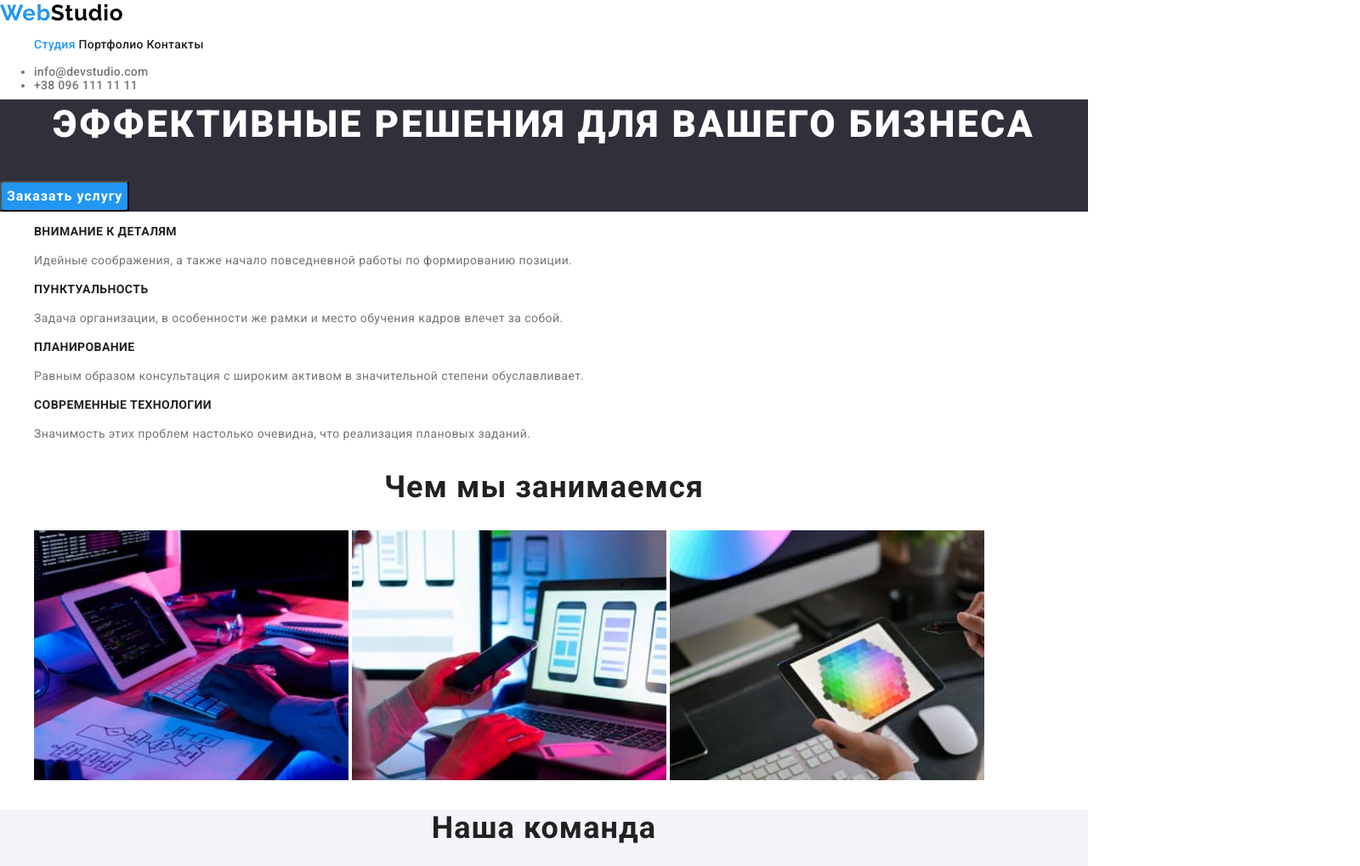
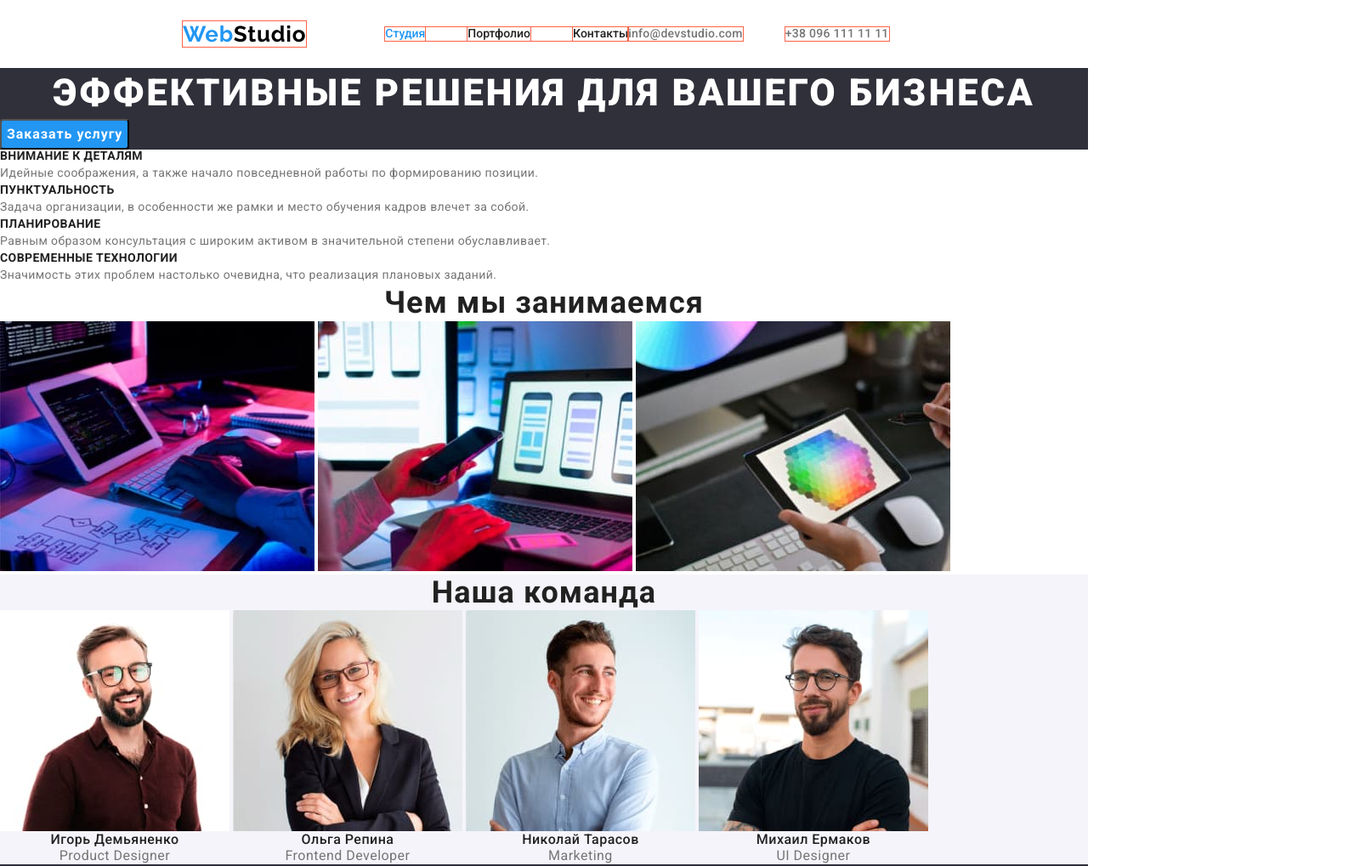
Before and after one commit to Dimikom/goit-markup-hw-03, a plain HTML site: page index.html in a window 1280 px wide. Shown: the top 1019 px of the page at 85% size, 1600 px wide, since content can reach past the window. Drawn offline with nearby package versions, Linux system fonts and the light colour scheme.

Commit message:
Проработана часть хедера
Хедер на index

```diff
--- a/css/styles.css
+++ b/css/styles.css
@@ -29,20 +29,50 @@ body {
 body a {
   text-decoration: none;
 }
+img {
+  display: block;
+}
+h1,
+h2,
+h3,
+h4,
+h5,
+h6,
+p {
+  margin: 0;
+}
+ul,
+ol {
+  margin: 0;
+  padding: 0;
+}
 .link {
   text-decoration: none;
 }
 .list {
   list-style: none;
 }
+
 .address {
   font-style: normal;
 }
 .current {
 }
+/*общий вспомогательный класс
+для центрирования и ограничения контента по ширине*/
+.container {
+  margin-left: auto;
+  margin-right: auto;
+  width: 1200px;
+  padding-left: 20px;
+  padding-right: 20px;
+  outline: 1px solid tomato;
+}
 /*=========HEADER========*/
 .topline {
-  width: 1600px;
+  display: flex; /*располагает єлементы хедера в строку*/
+  align-items: center;
+  width: 1200px;
   height: 80px;
   left: 0px;
   top: 0px;
@@ -55,6 +85,9 @@ body a {
   font-size: 26px;
   line-height: 1.19;
   letter-spacing: 0.03em;
+  margin-right: 93px;
+  margin-left: 215px;
+  outline: 1px solid tomato;
 }
 .web {
   color: rgb(33, 150, 243);
@@ -62,9 +95,10 @@ body a {
 .menu-nav {
   color: var(--title-text-color);
   font-weight: 500;
-  font-size: 14px;
+  font-size: 0;
   line-height: 1.14;
   letter-spacing: 0.02em;
+  outline: 1px solid tomato;
 }
 .menu-nav .link.current {
   color: var(--accent-color);
@@ -73,17 +107,33 @@ body a {
   color: var(--title-text-color);
 }
 .menu-nav li {
-  display: inline-block; /* Отображает меню как строчный элемент */
+  outline: 1px solid tomato;
+  display: inline-block; /*Отображает меню как строчный элемент */
+  font-size: 14px;
+  /*margin-right: 50px; задает отступ между студия-портфолио-конт 50пх*/
 }
+
+.mnav-item + .mnav-item {
+  margin-left: 50px; /* задает левый margin для меню нав кроме первого ли*/
+}
+/* menu-nav-item:not (:last-child) {
+  margin-right: 50px;} */
+
 .menu-nav a:hover,
 .menu-nav a:focus {
   color: var(--accent-color);
 }
+.header-mail-tel {
+  list-style: none;
+  display: flex;
+}
 .contact-email {
+  outline: 1px solid tomato;
   font-weight: 500;
   font-size: 14px;
   line-height: 1.14;
   letter-spacing: 0.02em;
+  margin-right: 50px;
 }
 .contact-email a {
   color: var(--prime-text-color);
@@ -93,6 +143,7 @@ body a {
   color: var(--accent-color);
 }
 .contact-tel {
+  outline: 1px solid tomato;
   font-weight: 500;
   font-size: 14px;
   line-height: 1.14;
--- a/index.html
+++ b/index.html
@@ -28,17 +28,19 @@
         <!-- Главная навигация -->
         <nav>
           <ul class="menu-nav link">
-            <li><a class="link current" href="./index.html">Студия</a></li>
-            <li>
+            <li class="mnav-item">
+              <a class="link current" href="./index.html">Студия</a>
+            </li>
+            <li class="mnav-item">
               <a href="./portfolio.html">Портфолио</a>
             </li>
-            <li>
+            <li class="mnav-item">
               <a href="">Контакты</a>
             </li>
           </ul>
         </nav>
 
-        <ul>
+        <ul class="header-mail-tel">
           <li class="contact-email link">
             <a href="mailto:info@devstudio.com">info@devstudio.com</a>
           </li>
```
